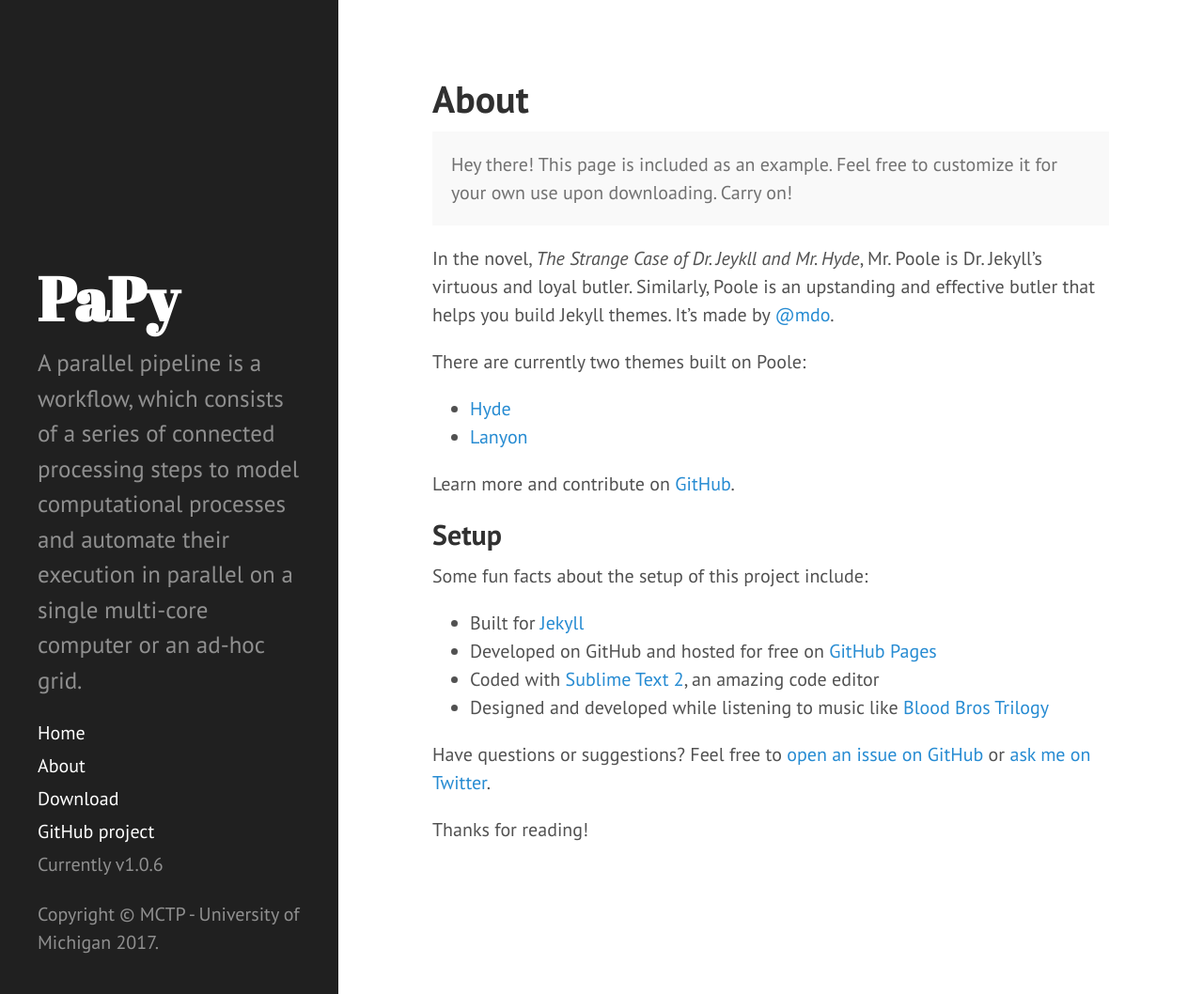
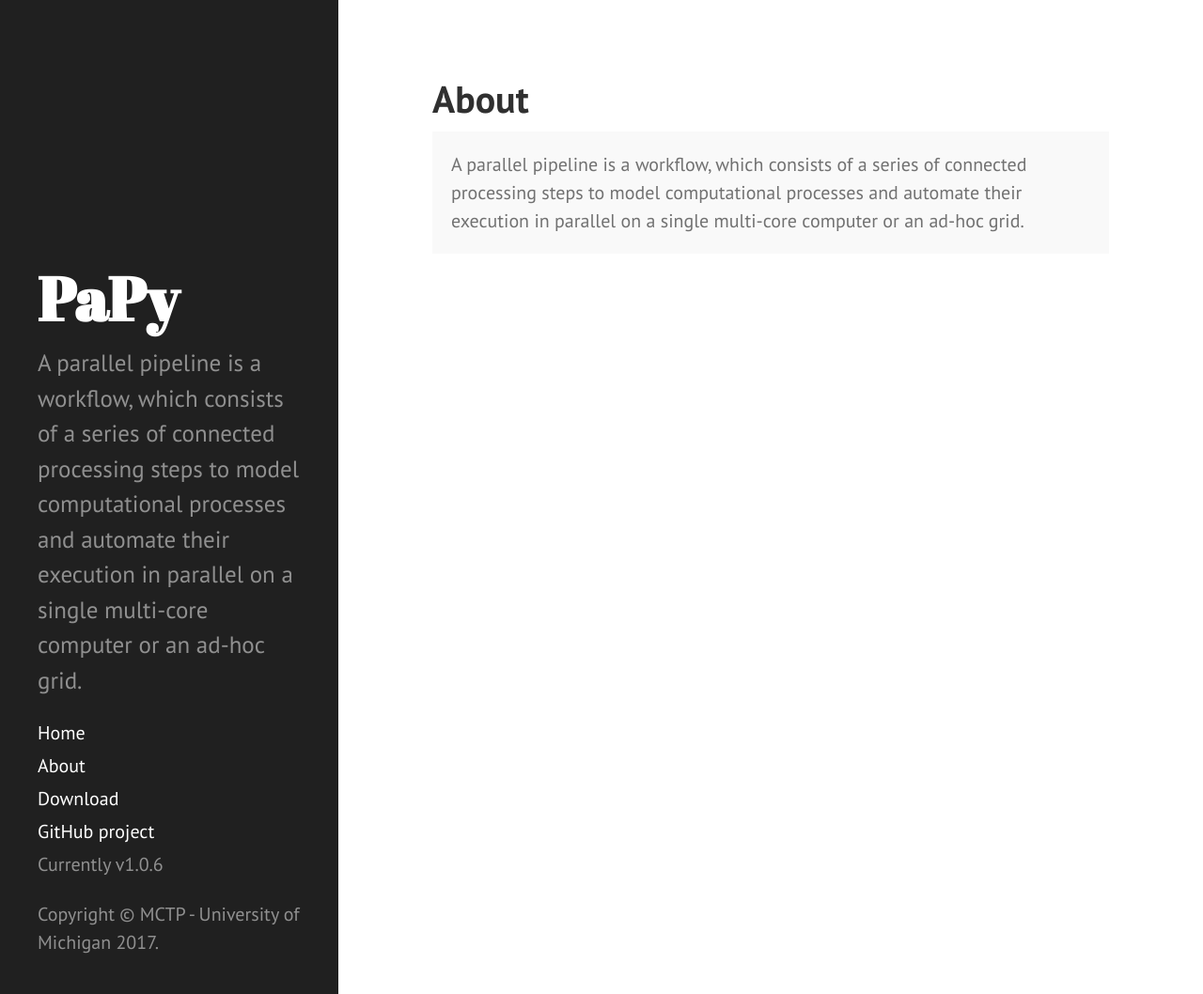
Before and after one commit to jich-MCTP/calculate, a Jekyll site: the page built from about.md, in a window 1280 px wide and 1058 px high. Shown: the whole window at 94% size. Built offline with Jekyll 4.4.1, drawn with Linux system fonts in a browser that asks for light colours.

Commit message:
update about.md

```diff
--- a/about.md
+++ b/about.md
@@ -4,27 +4,5 @@
 ---
 
 <p class="message">
-  Hey there! This page is included as an example. Feel free to customize it for your own use upon downloading. Carry on!
+ A parallel pipeline is a workflow, which consists of a series of connected processing steps to model computational processes and automate their execution in parallel on a single multi-core computer or an ad-hoc grid.
 </p>
-
-In the novel, *The Strange Case of Dr. Jeykll and Mr. Hyde*, Mr. Poole is Dr. Jekyll's virtuous and loyal butler. Similarly, Poole is an upstanding and effective butler that helps you build Jekyll themes. It's made by [@mdo](https://twitter.com/mdo).
-
-There are currently two themes built on Poole:
-
-* [Hyde](http://hyde.getpoole.com)
-* [Lanyon](http://lanyon.getpoole.com)
-
-Learn more and contribute on [GitHub](https://github.com/poole).
-
-## Setup
-
-Some fun facts about the setup of this project include:
-
-* Built for [Jekyll](http://jekyllrb.com)
-* Developed on GitHub and hosted for free on [GitHub Pages](https://pages.github.com)
-* Coded with [Sublime Text 2](http://sublimetext.com), an amazing code editor
-* Designed and developed while listening to music like [Blood Bros Trilogy](https://soundcloud.com/maddecent/sets/blood-bros-series)
-
-Have questions or suggestions? Feel free to [open an issue on GitHub](https://github.com/poole/issues/new) or [ask me on Twitter](https://twitter.com/mdo).
-
-Thanks for reading!
```
